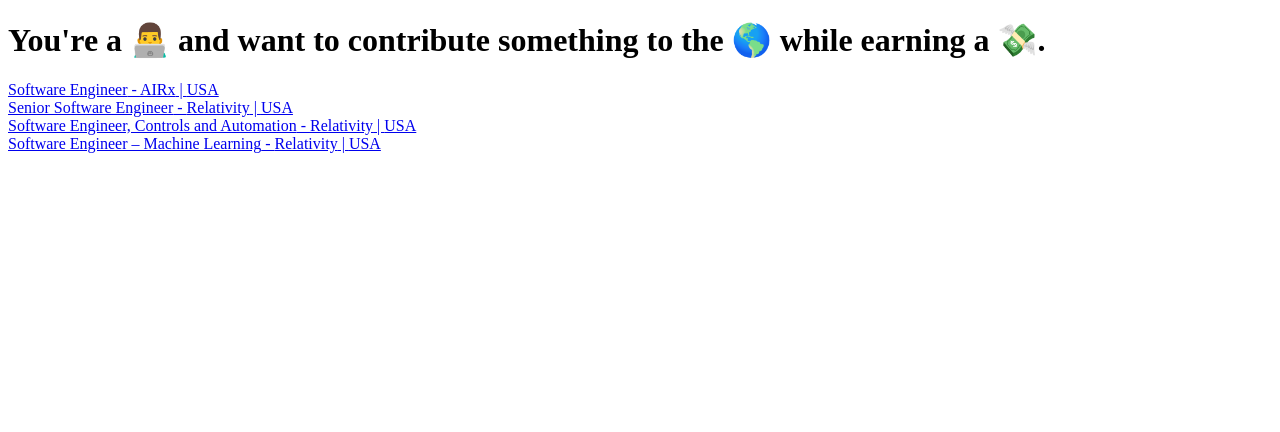
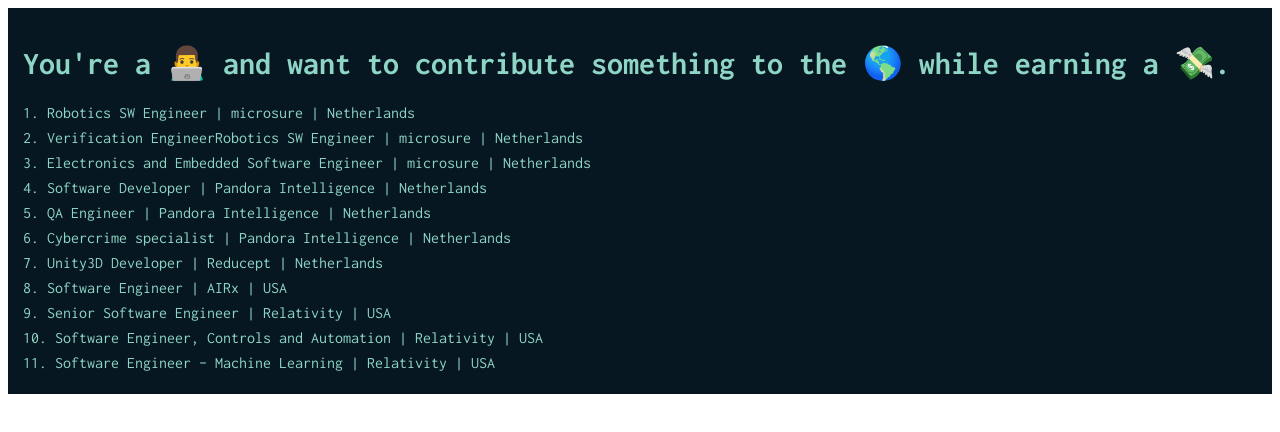
Before and after one commit to Wesselvdp/hackforgood, a Next.js app: page / in a window 1280 px wide. Shown: the top 432 px of the page. Built offline with nearby package versions, Linux system fonts and the light colour scheme.

Commit message:
some styling

```diff
--- a/components/Layout.tsx
+++ b/components/Layout.tsx
@@ -14,10 +14,26 @@
     <Head>
       <title>{title}</title>
       <meta charSet="utf-8" />
+      <link
+        href="https://fonts.googleapis.com/css2?family=Inconsolata:wght@400;700&display=swap"
+        rel="stylesheet"
+      />
+
       <meta name="viewport" content="initial-scale=1.0, width=device-width" />
     </Head>
-    <header></header>
-    {children}
+    <header> </header>
+    <body
+      style={{
+        backgroundColor: "rgb(7,23,33)",
+        margin: "0",
+        padding: "15px",
+        color: "rgb(142,213, 198)",
+        fontFamily: "Inconsolata, monospace",
+      }}
+    >
+      {children}
+    </body>
+
     <footer></footer>
   </div>
 );
--- a/db/db.json
+++ b/db/db.json
@@ -1,4 +1,60 @@
 [
+  {
+    "open": true,
+    "title": "Robotics SW Engineer",
+    "company": "microsure",
+    "url": "https://microsure.nl/careers/",
+    "country": "Netherlands",
+    "tags": []
+  },
+  {
+    "open": true,
+    "title": "Verification EngineerRobotics SW Engineer",
+    "company": "microsure",
+    "url": "https://microsure.nl/careers/",
+    "country": "Netherlands",
+    "tags": []
+  },
+  {
+    "open": true,
+    "title": "Electronics and Embedded Software Engineer",
+    "company": "microsure",
+    "url": "https://microsure.nl/careers/",
+    "country": "Netherlands",
+    "tags": []
+  },
+  {
+    "open": true,
+    "title": "Software Developer",
+    "company": "Pandora Intelligence",
+    "url": "https://www.pandoraintelligence.com/careers-qa-engineer.php",
+    "country": "Netherlands",
+    "tags": []
+  },
+  {
+    "open": true,
+    "title": "QA Engineer",
+    "company": "Pandora Intelligence",
+    "url": "https://www.pandoraintelligence.com/careers-qa-engineer.php",
+    "country": "Netherlands",
+    "tags": []
+  },
+  {
+    "open": true,
+    "title": "Cybercrime specialist",
+    "company": "Pandora Intelligence",
+    "url": "https://www.pandoraintelligence.com/careers-cybercrime-specialist.php",
+    "country": "Netherlands",
+    "tags": []
+  },
+  {
+    "open": true,
+    "title": "Unity3D Developer",
+    "company": "Reducept",
+    "url": "https://reducept.com/node/733",
+    "country": "Netherlands",
+    "tags": []
+  },
   {
     "open": true,
     "title": "Software Engineer",
--- a/package.json
+++ b/package.json
@@ -13,6 +13,7 @@
   "author": "",
   "license": "ISC",
   "dependencies": {
+    "@types/styled-components": "^5.0.1",
     "@typescript-eslint/eslint-plugin": "^2.26.0",
     "@typescript-eslint/parser": "^2.26.0",
     "eslint": "^6.8.0",
@@ -21,7 +22,8 @@
     "next": "^9.3.4",
     "prettier": "^2.0.2",
     "react": "^16.13.1",
-    "react-dom": "^16.13.1"
+    "react-dom": "^16.13.1",
+    "styled-components": "^5.0.1"
   },
   "devDependencies": {
     "@types/node": "^13.11.0",
--- a/pages/index.tsx
+++ b/pages/index.tsx
@@ -1,10 +1,12 @@
 import Link from "next/link";
 import { useState, FC } from "react";
 import Layout from "@components/Layout";
+import styled from "styled-components";
 
 import dbData from "../db/db.json";
 
 interface TJob {
+  index?: number;
   open: boolean;
   title: string;
   company: string;
@@ -12,16 +14,18 @@
   country: string;
   tags: string[];
 }
+// rgba(225, 192, 132)// yellow
+// rgb(182, 212, 103)// green
 
 const JobListing: FC<TJob> = (props) => {
-  const { open, title, company, url, country, tags } = props;
+  const { open, title, company, url, country, tags, index } = props;
   return (
-    <div style={{ color: "blue" }}>
+    <div style={{ marginBottom: "0.5em" }}>
       <Link href={url}>
-        <a>
+        <Anchor target="_blank">
           {" "}
-          {title} - {company} | {country}
-        </a>
+          {index}. {title} | {company} | {country}
+        </Anchor>
       </Link>
       {/* <span>{tags[0]}</span> */}
     </div>
@@ -36,9 +40,21 @@
         You're a 👨‍💻 and want to contribute something to the 🌎 while earning a
         💸.
       </h1>
-      {db.map((job) => job.open && <JobListing {...job} />)}
+      {db.map(
+        (job: TJob, i: number) =>
+          job.open && <JobListing {...job} index={i + 1} key={i} />
+      )}
     </Layout>
   );
 };
 
+const Anchor = styled.a`
+  text-decoration: none;
+
+  &:hover {
+    color: rgb(234, 140, 98);
+    cursor: pointer;
+  }
+`;
+
 export default IndexPage;
```
Also changed, not shown: 1 other file (tests, documents, lock files or other folders).
